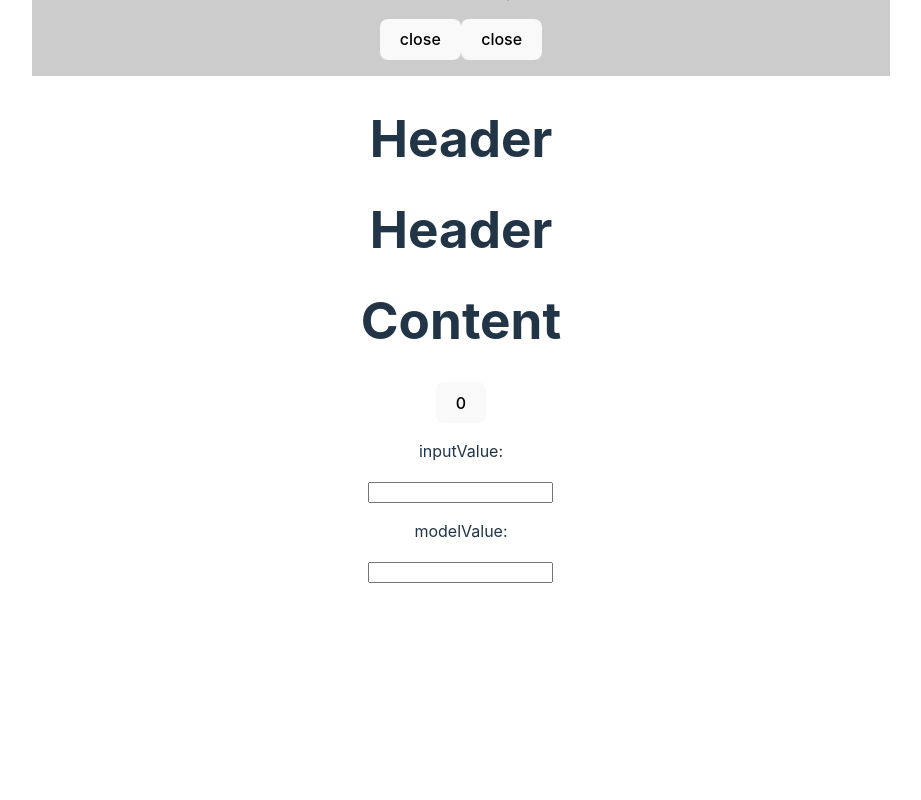
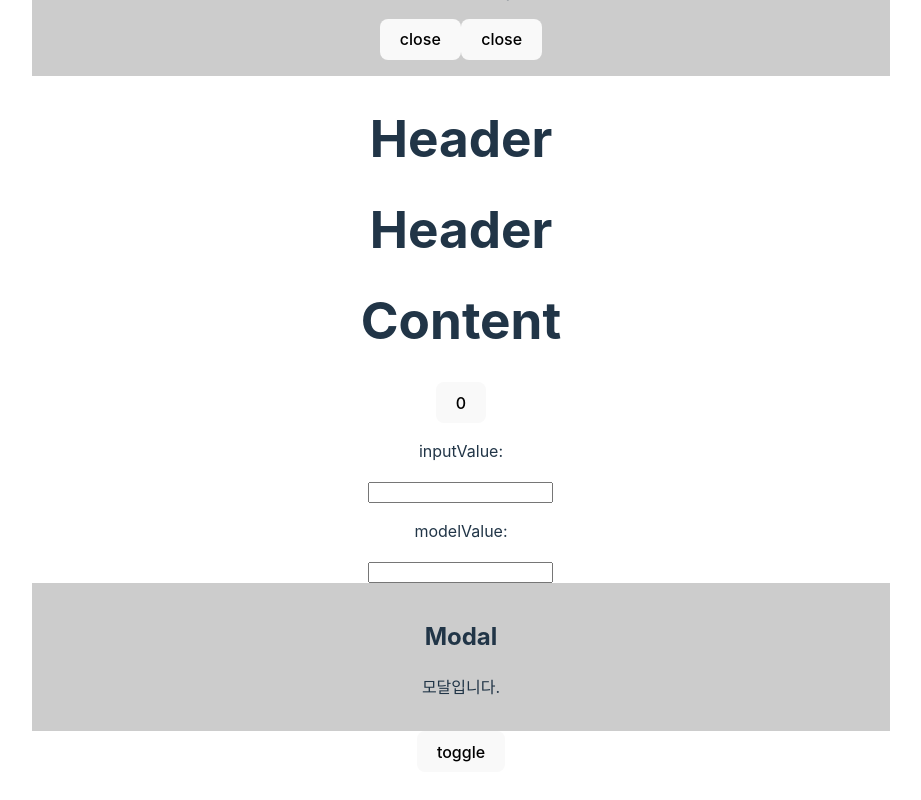
Before and after one commit to YooHyeok/vue3-vite-csslick-basic, a Vue app: page / in a window 1280 px wide. Shown: the part 974-1774 px from the top of the page, without its empty margins (179-1100 px from the left). Before the commit the page ends 1589 px from the top, so only its background shows below. Built offline with nearby package versions, Linux system fonts and the light colour scheme.

Commit message:
feat: `Chapter07` - LifeCycle 훅을 위한 예제 컴포넌트 템플릿 추가

```diff
--- a/src/App.vue
+++ b/src/App.vue
@@ -6,6 +6,7 @@ import Chapter04_01 from './components/Chapter04_01.vue'
 import Chapter04_02 from './components/Chapter04_02.vue'
 import Chapter05 from './components/Chapter05.vue'
 import Chapter06 from './components/Chapter06.vue'
+import Chapter07 from './components/Chapter07.vue'
 </script>
 
 <template>
@@ -16,6 +17,7 @@ import Chapter06 from './components/Chapter06.vue'
   <Chapter04_02/>
   <Chapter05/>
   <Chapter06/>
+  <Chapter07/>
 </template>
 
 <style scoped>
--- /dev/null
+++ b/src/components/Chapter07.vue
@@ -0,0 +1,15 @@
+<script setup>
+import Modal from './Modal.vue';
+</script>
+<template>
+  <div>
+    <Modal/>
+    <button>toggle</button>
+  </div>
+</template>
+<style scoped>
+  .modal {
+    background: #ccc;
+    padding: 1rem;
+  }
+</style>
--- /dev/null
+++ b/src/components/Modal.vue
@@ -0,0 +1,8 @@
+<script setup>
+</script>
+<template>
+  <div class="modal">
+    <h2>Modal</h2>
+    <p>모달입니다.</p>
+  </div>
+</template>
```
